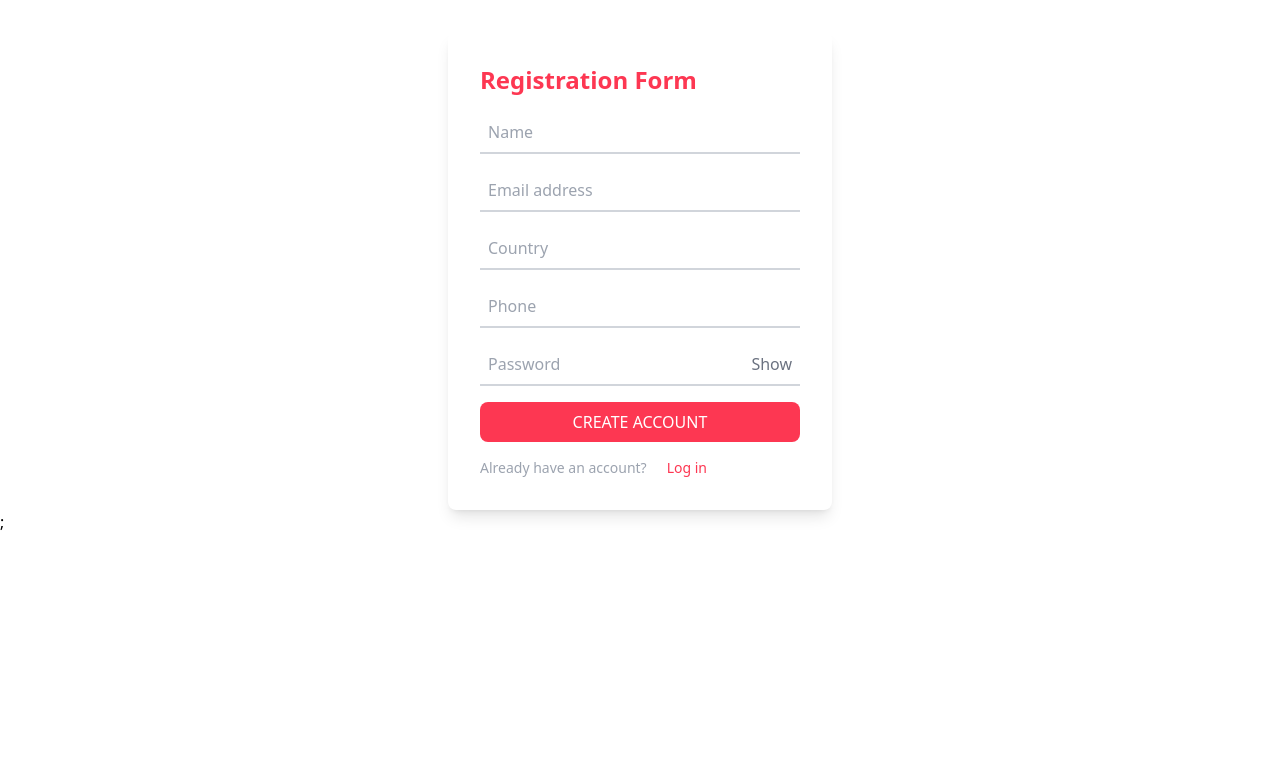
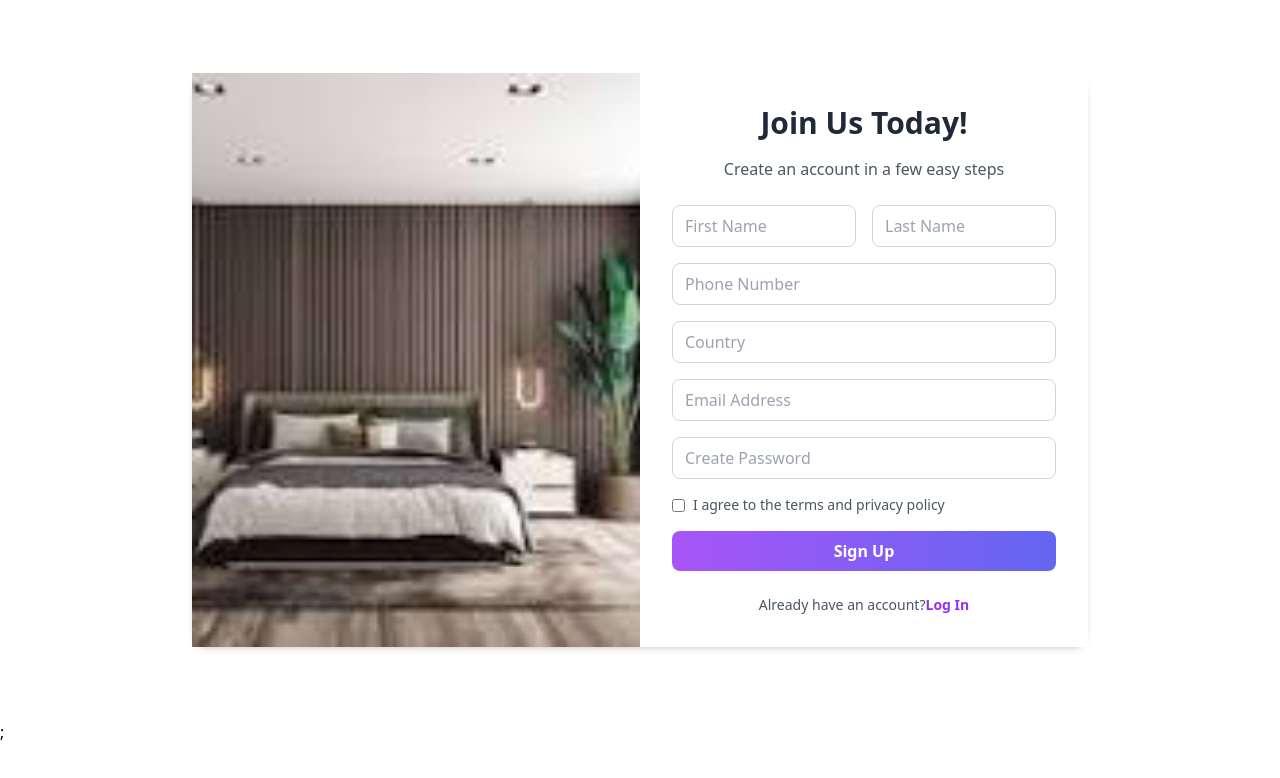
Before and after one commit to Pradh123/roomcreator, a Next.js app: page /admin/sign-up in a window 1280 px wide. Before the commit this address had no page. Shown: the top 778 px of the page. Built offline with nearby package versions, Linux system fonts and the light colour scheme.

Commit message:
change the login signup form

```diff
--- a/src/pages/admin/sign-up.jsx
+++ b/src/pages/admin/sign-up.jsx
@@ -1,121 +1,283 @@
-import { formOpen } from "@/store/signUpSlice";
-import { useRouter } from "next/router";
-import React, { useEffect, useState } from "react";
-import { useDispatch, useSelector } from "react-redux";
+// import { formOpen } from "@/store/signUpSlice";
+// import { useRouter } from "next/router";
+// import React, { useEffect, useState } from "react";
+// import { useDispatch, useSelector } from "react-redux";
+
+// const UserAdminForm = () => {
+//   const [formType, setFormType] = useState("signup");
+//   const [showPass, setShowPass] = useState(false);
+//   const router = useRouter();
+//   const toggle = useSelector((store) => store.signup.togle);
+//   const dispatch = useDispatch();
+//   console.log("togle", toggle);
+//   useEffect(() => {
+//     if (toggle) {
+//       router.push("/admin");
+//     } else {
+//       router.push("/admin/sign-up");
+//     }
+//   }, [toggle]);
+
+//   const handleSubmit = (e) => {
+//     e.preventDefault();
+//     dispatch(formOpen());
+//   };
+
+//   return (
+//     <div className="flex items-center justify-center mt-8">
+//       <div className="bg-white p-8 rounded-lg shadow-lg w-96">
+//         <div className="flex justify-between items-center mb-4">
+//           {formType === "signup" && (
+//             <h2 className="text-2xl font-semibold text-[#fd3752]">
+//               Registration Form
+//             </h2>
+//           )}
+//           {formType === "signin" && (
+//             <h2 className="text-2xl font-semibold text-[#fd3752]">
+//               Login Form
+//             </h2>
+//           )}
+//         </div>
+//         <form onSubmit={handleSubmit}>
+//           {formType === "signup" && (
+//             <div className="mb-4">
+//               <input
+//                 type="text"
+//                 placeholder="Name"
+//                 className="w-full p-2 border-b-2 border-gray-300 focus:outline-none focus:border-[#fd3752]"
+//               />
+//             </div>
+//           )}
+//           <div className="mb-4">
+//             <input
+//               type="email"
+//               placeholder="Email address"
+//               className="w-full p-2 border-b-2 border-gray-300 focus:outline-none focus:border-[#fd3752]"
+//             />
+//           </div>
+//           {formType === "signup" && (
+//             <>
+//               <div className="mb-4">
+//                 <input
+//                   type="text"
+//                   placeholder="Country"
+//                   className="w-full p-2 border-b-2 border-gray-300 focus:outline-none focus:border-[#fd3752]"
+//                 />
+//               </div>
+//               <div className="mb-4">
+//                 <input
+//                   type="text"
+//                   placeholder="Phone"
+//                   className="w-full p-2 border-b-2 border-gray-300 focus:outline-none focus:border-[#fd3752]"
+//                 />
+//               </div>
+//             </>
+//           )}
+//           <div className="mb-4 relative">
+//             <input
+//               type={showPass ? "text" : "password"}
+//               placeholder="Password"
+//               className="w-full p-2 border-b-2 border-gray-300 focus:outline-none focus:border-[#fd3752]"
+//             />
+//             <button
+//               type="button"
+//               onClick={() => setShowPass(!showPass)}
+//               className="absolute right-2 top-2 text-gray-500"
+//             >
+//               {showPass ? "Hide" : "Show"}
+//             </button>
+//           </div>
+//           <button
+//             type="submit"
+//             className="w-full bg-[#fd3752] text-white py-2 rounded-lg hover:bg-[#791b27]"
+//           >
+//             {formType === "signup" ? "CREATE ACCOUNT" : "LOGIN"}
+//           </button>
+//         </form>
+//         {formType === "signup" && (
+//           <div className="text-center flex gap-5 text-gray-400 text-sm mt-4">
+//             <p>Already have an account?</p>
+//             <span
+//               onClick={() => setFormType("signin")}
+//               className="text-[#fd3752] cursor-pointer"
+//             >
+//               Log in
+//             </span>
+//           </div>
+//         )}
+//         {formType === "signin" && (
+//           <div className="text-center flex gap-5 text-gray-400 text-sm mt-4">
+//             <p>Create an account?</p>
+//             <span
+//               onClick={() => setFormType("signup")}
+//               className="text-[#fd3752] cursor-pointer"
+//             >
+//               Register
+//             </span>
+//           </div>
+//         )}
+//       </div>
+//     </div>
+//   );
+// };
+
+// export default UserAdminForm;
+
+import Image from "next/image";
+import React, { useState } from "react";
 
 const UserAdminForm = () => {
-  const [formType, setFormType] = useState("signup");
-  const [showPass, setShowPass] = useState(false);
-  const router = useRouter();
-  const toggle = useSelector((store) => store.signup.togle);
-  const dispatch = useDispatch();
-console.log("togle",toggle)
-  useEffect(() => {
-    if (toggle) {
-      router.push("/admin");
-    } else {
-      router.push("/admin/sign-up");
-    }
-  }, [toggle]);
+  const [isLogin, setIsLogin] = useState(false);
 
+  // State to store form data
+  const [formData, setFormData] = useState({
+    firstName: "",
+    lastName: "",
+    email: "",
+    password: "",
+    phone: "",
+    country: "",
+  });
+
+  // Handle input change
+  const handleChange = (e) => {
+    const { name, value } = e.target;
+    setFormData((prevData) => ({
+      ...prevData,
+      [name]: value,
+    }));
+  };
+
+  // Handle form submission
   const handleSubmit = (e) => {
     e.preventDefault();
-    dispatch(formOpen());
+    if (!isLogin) {
+      console.log("Signup Data:", formData);
+      alert("data submmited ");
+    } else {
+      console.log("Login Email:", formData.email);
+      console.log("Login Password:", formData.password);
+    }
   };
 
   return (
-    <div className="flex items-center justify-center mt-8">
-      <div className="bg-white p-8 rounded-lg shadow-lg w-96">
-        <div className="flex justify-between items-center mb-4">
-          {formType === "signup" && (
-            <h2 className="text-2xl font-semibold text-[#fd3752]">
-              Registration Form
+    <div className="flex h-[90vh]  items-center justify-center">
+      {/* Centering the container */}
+      <div className="grid grid-cols-1 lg:grid-cols-2 bg-white shadow-md rounded-2xl w-full max-w-4xl">
+        {/* Limiting max width */}
+        {/* Left Section - Image */}
+        <div className="hidden lg:block">
+          <Image
+            src="/assets/room.jpeg"
+            alt="Plant and cozy space"
+            className="object-cover w-full h-full"
+            width={500}
+            height={500}
+          />
+        </div>
+        {/* Right Section - Form */}
+        <div className="p-8 flex flex-col max-w-lg text-center justify-center bg-white">
+          <h2 className="text-3xl font-bold text-gray-800 mb-4 text-center">
+            {isLogin ? "Welcome Back!" : "Join Us Today!"}
           </h2>
-          )}
-          {formType === "signin" && (
-            <h2 className="text-2xl font-semibold text-[#fd3752]">
-              Login Form
-            </h2>
-          )}
-        </div>
-        <form onSubmit={handleSubmit}>
-          {formType === "signup" && (
-            <div className="mb-4">
+          <p className="text-gray-600 mb-6 text-center">
+            {isLogin
+              ? "Log in to access your account"
+              : "Create an account in a few easy steps"}
+          </p>
+          <form className="space-y-4" onSubmit={handleSubmit}>
+            {!isLogin && (
+              <>
+                {/* First Name and Last Name */}
+                <div className="flex gap-4">
                   <input
                     type="text"
-                placeholder="Name"
-                className="w-full p-2 border-b-2 border-gray-300 focus:outline-none focus:border-[#fd3752]"
+                    name="firstName"
+                    value={formData.firstName}
+                    onChange={handleChange}
+                    placeholder="First Name"
+                    className="w-1/2 border border-gray-300 rounded-lg px-3 py-2 focus:outline-none focus:ring-2 focus:ring-purple-500"
+                  />
+                  <input
+                    type="text"
+                    name="lastName"
+                    value={formData.lastName}
+                    onChange={handleChange}
+                    placeholder="Last Name"
+                    className="w-1/2 border border-gray-300 rounded-lg px-3 py-2 focus:outline-none focus:ring-2 focus:ring-purple-500"
                   />
                 </div>
+
+                {/* Phone */}
+                <input
+                  type="tel"
+                  name="phone"
+                  value={formData.phone}
+                  onChange={handleChange}
+                  placeholder="Phone Number"
+                  className="w-full border border-gray-300 rounded-lg px-3 py-2 focus:outline-none focus:ring-2 focus:ring-purple-500"
+                />
+
+                {/* Country */}
+                <input
+                  type="text"
+                  name="country"
+                  value={formData.country}
+                  onChange={handleChange}
+                  placeholder="Country"
+                  className="w-full border border-gray-300 rounded-lg px-3 py-2 focus:outline-none focus:ring-2 focus:ring-purple-500"
+                />
+              </>
             )}
-          <div className="mb-4">
+
+            {/* Email */}
             <input
               type="email"
-              placeholder="Email address"
-              className="w-full p-2 border-b-2 border-gray-300 focus:outline-none focus:border-[#fd3752]"
+              name="email"
+              value={formData.email}
+              onChange={handleChange}
+              placeholder="Email Address"
+              className="w-full border border-gray-300 rounded-lg px-3 py-2 focus:outline-none focus:ring-2 focus:ring-purple-500"
             />
+
+            {/* Password */}
+            <input
+              type="password"
+              name="password"
+              value={formData.password}
+              onChange={handleChange}
+              placeholder={isLogin ? "Password" : "Create Password"}
+              className="w-full border border-gray-300 rounded-lg px-3 py-2 focus:outline-none focus:ring-2 focus:ring-purple-500"
+            />
+
+            {/* Terms and Conditions */}
+            {!isLogin && (
+              <div className="flex items-center space-x-2">
+                <input type="checkbox" id="terms" required className="" />
+                <label htmlFor="terms" className="text-gray-600 text-sm">
+                  I agree to the terms and privacy policy
+                </label>
               </div>
-          {formType === "signup" && (
-            <>
-              <div className="mb-4">
-                <input
-                  type="text"
-                  placeholder="Country"
-                  className="w-full p-2 border-b-2 border-gray-300 focus:outline-none focus:border-[#fd3752]"
-                />
-              </div>
-              <div className="mb-4">
-                <input
-                  type="text"
-                  placeholder="Phone"
-                  className="w-full p-2 border-b-2 border-gray-300 focus:outline-none focus:border-[#fd3752]"
-                />
-              </div>
-            </>
             )}
-          <div className="mb-4 relative">
-            <input
-              type={showPass ? "text" : "password"}
-              placeholder="Password"
-              className="w-full p-2 border-b-2 border-gray-300 focus:outline-none focus:border-[#fd3752]"
-            />
-            <button
-              type="button"
-              onClick={() => setShowPass(!showPass)}
-              className="absolute right-2 top-2 text-gray-500"
-            >
-              {showPass ? "Hide" : "Show"}
-            </button>
-          </div>
+
+            {/* Submit Button */}
             <button
               type="submit"
-            className="w-full bg-[#fd3752] text-white py-2 rounded-lg hover:bg-[#791b27]"
+              className="w-full bg-gradient-to-r from-purple-500 to-indigo-500 hover:opacity-90 text-white font-semibold py-2 rounded-lg  focus:outline-none focus:ring-4 focus:ring-purple-300"
             >
-            {formType === "signup" ? "CREATE ACCOUNT" : "LOGIN"}
+              {isLogin ? "Log In" : "Sign Up"}
             </button>
           </form>
-        {formType === "signup" && (
-          <div className="text-center flex gap-5 text-gray-400 text-sm mt-4">
-            <p>Already have an account?</p>
-            <span
-              onClick={() => setFormType("signin")}
-              className="text-[#fd3752] cursor-pointer"
+          <p className="mt-6 text-center text-sm text-gray-600">
+            {isLogin ? "Don't have an account?" : "Already have an account?"}
+            <button
+              onClick={() => setIsLogin(!isLogin)}
+              className="text-purple-600 font-semibold hover:underline"
             >
-              Log in
-            </span>
+              {isLogin ? "Sign Up" : "Log In"}
+            </button>
+          </p>
         </div>
-        )}
-        {formType === "signin" && (
-          <div className="text-center flex gap-5 text-gray-400 text-sm mt-4">
-            <p>Create an account?</p>
-            <span
-              onClick={() => setFormType("signup")}
-              className="text-[#fd3752] cursor-pointer"
-            >
-              Register
-            </span>
-          </div>
-        )}
       </div>
     </div>
   );
```
Lines whose indentation alone changed are shown as unchanged.
